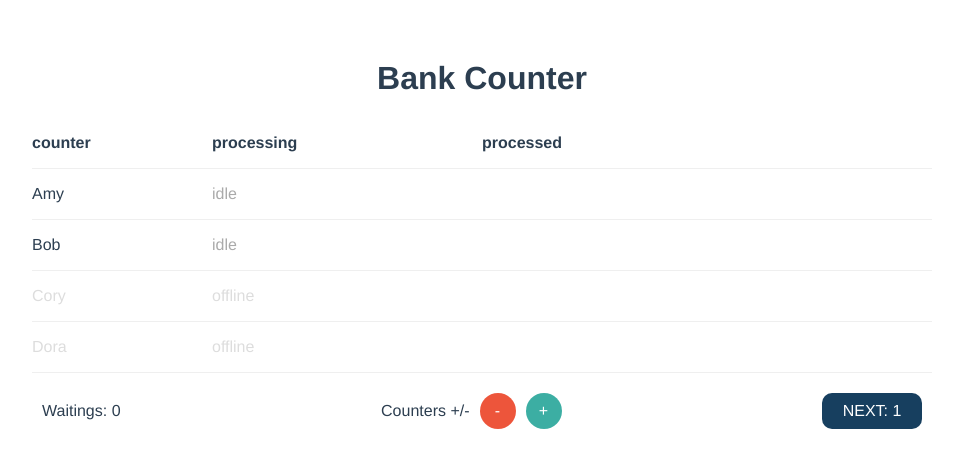
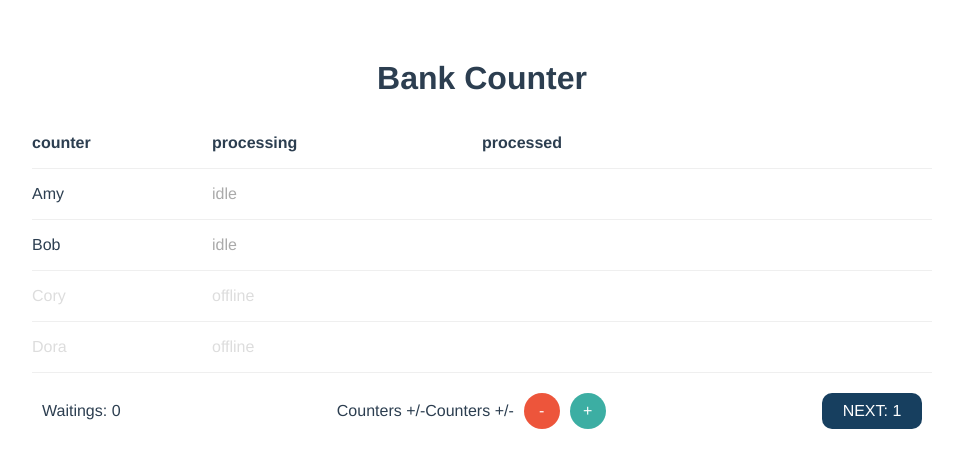
Before and after one commit to poyenhuang/waiting-draw-machine, a Vue app: page / in a window 1280 px wide. Shown: the top 468 px of the page, without its empty margins (158-1121 px from the left). Built offline with nearby package versions, Linux system fonts and the light colour scheme.

Commit message:
[fix] test

```diff
--- a/src/views/Counters.vue
+++ b/src/views/Counters.vue
@@ -17,6 +17,7 @@
       <div class="toolbar">
         <div>Waitings: {{ waitingList.length }}</div>
         <div class="btn-group">
+          <div>Counters +/-</div>
           <div>Counters +/-</div>
           <div @click="reduceCounter" :class="['minus-btn', { 'is-enable': isCounterReduceable }]">-</div>
           <div @click="addCounter" :class="['plus-btn', { 'is-enable': isCounterAddable }]">+</div>
```
